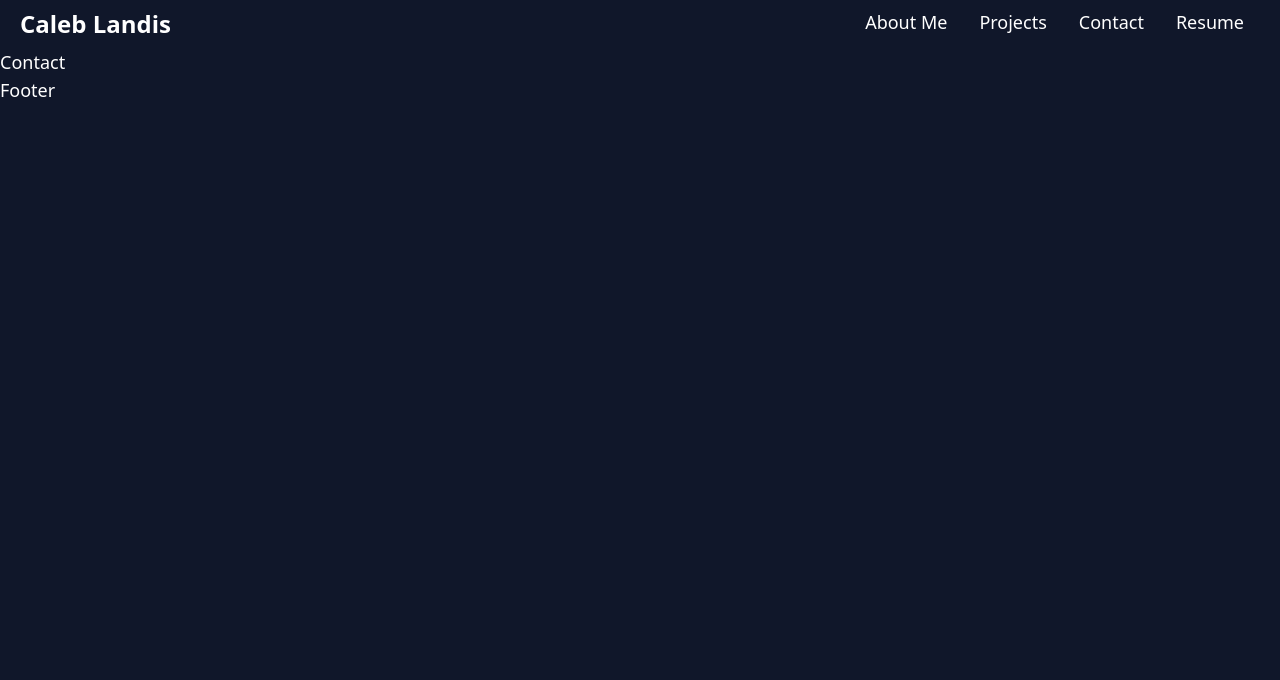
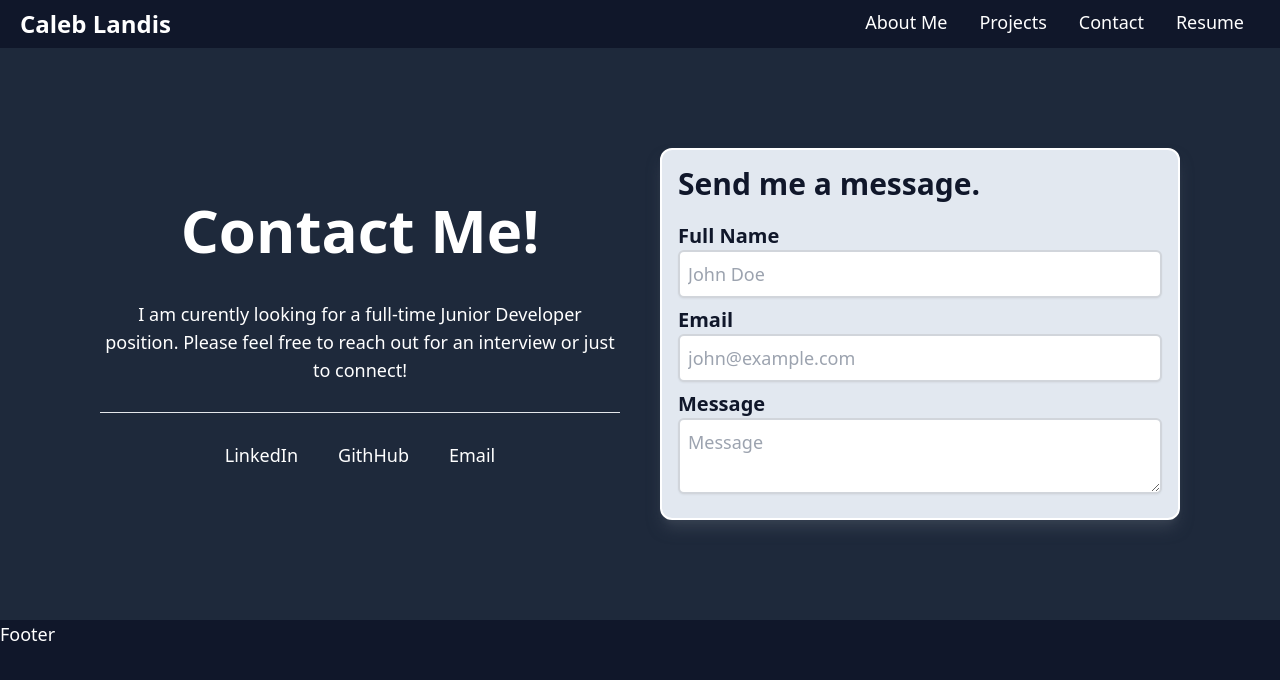
Before and after one commit to caleb765landis/Portfolio, a Next.js app: page /contact in a window 1280 px wide. Shown: the top 680 px of the page. Built offline with nearby package versions, Linux system fonts and the light colour scheme.

Commit message:
Layed out contact section

```diff
--- a/components/elements/FeaturedProject.jsx
+++ b/components/elements/FeaturedProject.jsx
@@ -1,15 +1,16 @@
 import Link from "next/link"
+import clsx from 'clsx'
 import PrimaryButton from "./PrimaryButton"
 import TechnologyPill from "./TechnologyPill"
 
 // TODO: Add ability to flip image and project info
-export default function FeaturedProject({ title, description, technologies, link, imgPath}) {
+export default function FeaturedProject({ title, description, technologies, link, imgPath, flip=false}) {
     return (
         <>
             {/* Featured Project Card */}
             <div className="card border-slate-300 border-2 flex w-full min-h-fit mb-10">
                 {/* Grid Layout */}
-                <div className="flex md:flex-nowrap flex-wrap-reverse gap-6">
+                <div className="flex md:flex-nowrap flex-wrap-reverse items-center gap-6">
                     {/* Project Description */}
                     <div className="flex flex-col md:basis-1/2">
                         <h1 className="pb-3 text-3xl font-semibold">{title ? title : "Title"}</h1>
@@ -34,7 +35,12 @@ export default function FeaturedProject({ title, description, technologies, link
                     </div>
 
                     {/* Project Image */}
-                    <div className="flex justify-center items-center md:basis-1/2">
+                    <div className={clsx(
+                        "flex justify-center items-center md:basis-1/2",
+                        {
+                            "order-first": flip === true
+                        },
+                    )}>
                         <img
                             priority
                             src={imgPath}
--- a/components/layouts/home/About.jsx
+++ b/components/layouts/home/About.jsx
@@ -8,7 +8,7 @@ export default function About() {
             <div id="about" className="min-h-screen md:p-20 p-10 flex flex-wrap justify-center">
                 {/* Introduction Section */}
                 <div className="content-center flex flex-col justify-center">
-                    <div className="flex justify-center text-6xl font-semibold md:pb-10 pb-10"><h1>About Me</h1></div>
+                    <div className="flex justify-center text-6xl font-semibold pb-10"><h1>About Me</h1></div>
                     <div className="flex justify-center md:text-center text-xl pb-10">
                         <p>
                             Lorem ipsum dolor sit amet, consectetur adipiscing elit, sed do eiusmod tempor incididunt ut labore et dolore magna aliqua. Ut enim ad minim veniam, quis nostrud exercitation ullamco laboris nisi ut aliquip ex ea commodo consequat. Duis aute irure dolor in reprehenderit in voluptate velit esse cillum dolore eu fugiat nulla pariatur. Excepteur sint occaecat cupidatat non proident, sunt in culpa qui officia deserunt mollit anim id est laborum.
--- a/components/layouts/home/Contact.jsx
+++ b/components/layouts/home/Contact.jsx
@@ -1,8 +1,48 @@
 export default function Contact() {
     return (
     <>
-        <div id="contact" className="h-screen bg-accent">
-            <h1>Contact</h1>
+        {/* Contact Section */}
+        <div id="contact" className="bg-accent md:p-20 p-5 flex flex-wrap justify-center items-center md:grid-cols-2">
+            {/* Heading Section */}
+            <div className="flex flex-col md:basis-1/2 text-center p-5">
+                <h1 className="text-6xl font-semibold pb-10">Contact Me!</h1>
+                <p>
+                    I am curently looking for a full-time Junior Developer position. Please feel free to reach out for an interview or just to connect!
+                </p>
+                <br/><hr/><br/>
+                <p></p>
+                <div className="flex justify-center">
+                    <span className="px-5">LinkedIn </span>
+                    <span className="px-5">GithHub </span>
+                    <span className="px-5">Email</span>
+                </div>
+            </div>
+            {/* Contact Form Section*/}
+            <div className="flex justify-center items-center md:basis-1/2 grow p-5">
+                {/* Form Container */}
+                <div className="flex flex-col grow p-4 rounded-xl text-primary bg-slate-200 border-2 border-white shadow-lg shadow-gray-700">
+                    <h1 className="text-3xl font-semibold pb-5">Send me a message.</h1>
+                    <form className="text-xl">
+                        {/* Full Name */}
+                        <label className="block pb-2">
+                            <span className="font-semibold">Full Name</span>
+                                <input type="text" placeholder="John Doe" className="form-input block w-full rounded-md border-2 border-gray-300 shadow-sm focus:border-accentSecondary p-2 text-lg"></input>
+                        </label>
+
+                        {/* Email Address */}
+                        <label className="block pb-2">
+                            <span className="font-semibold">Email</span>
+                                <input type="email" placeholder="john@example.com" className="form-input block w-full rounded-md border-2 border-gray-300 shadow-sm focus:border-accentSecondary p-2 text-lg"></input>
+                        </label>
+
+                        {/* Message */}
+                        <label className="block pb-2">
+                            <span className="font-semibold">Message</span>
+                                <textarea placeholder="Message" className="form-textarea block w-full rounded-md border-2 border-gray-300 shadow-sm focus:border-accentSecondary p-2 text-lg"></textarea>
+                        </label>
+                    </form>
+                </div>
+            </div>
         </div>
     </>
     );
--- a/components/layouts/home/Projects.jsx
+++ b/components/layouts/home/Projects.jsx
@@ -1,5 +1,8 @@
 import Link from "next/link"
 import FeaturedProject from "../../elements/FeaturedProject.jsx"
+
+// https://api.github.com/users/caleb765landis
+// https://api.github.com/users/caleb765landis/repos
 
 export default function Projects() {
     let tecnologies1 = [
@@ -22,17 +25,21 @@ export default function Projects() {
     return (
         <>
             {/* Featured Projects Section */}
-            <div id="projects" className="min-h-screen bg-secondary text-accent md:p-20 p-10 flex flex-wrap flex-col items-center">
+            <div id="projects" className="min-h-screen bg-secondary text-accent md:p-20 p-10 flex flex-wrap flex-col">
                 {/* Heading Section */}
-                <div className="flex flex-col text-center pb-10">
+                <div className="flex flex-col text-center pb-10 items-center">
                     <div className="text-6xl font-semibold mt-8 p-5"><h1>Featured Projects</h1></div>
                     <div><Link href="../../projects/" className="text-accentSecondary hover:text-accent">See All Projects -&gt;</Link></div>
                 </div>
 
                 {/* Project Cards */}
-                <FeaturedProject title="Project 1 Title" description="This is my first project description." technologies={tecnologies1} link="https://github.com/caleb765landis" imgPath="/images/Profile_Photo.jpg"/>
-                <FeaturedProject title="Project 2 Title" description="This is my second project description." technologies={tecnologies2} link="https://github.com/caleb765landis" imgPath="/images/Profile_Photo.jpg"/>
-                <FeaturedProject title="Project 3 Title" description="This is my third project description." technologies={tecnologies3} link="https://github.com/caleb765landis" imgPath="/images/Profile_Photo.jpg"/>
+                <div className="flex flex-col items-center">
+                    <FeaturedProject title="Project 1 Title" description="This is my first project description." technologies={tecnologies1} link="https://github.com/caleb765landis" imgPath="/images/Profile_Photo.jpg"/>
+                    <FeaturedProject title="Project 2 Title" description="This is my second project description." technologies={tecnologies2} link="https://github.com/caleb765landis" imgPath="/images/Profile_Photo.jpg" flip={true} />
+                    <FeaturedProject title="Project 3 Title" description="This is my third project description." technologies={tecnologies3} link="https://github.com/caleb765landis" imgPath="/images/Profile_Photo.jpg"/>
+                </div>
+
+                <div className="flex flex-col items-end"><Link href="../../projects/" className="text-accentSecondary hover:text-accent">See All Projects -&gt;</Link></div>
             </div>
         </>
     );
--- a/package.json
+++ b/package.json
@@ -9,6 +9,7 @@
     "lint": "next lint"
   },
   "dependencies": {
+    "clsx": "^2.0.0",
     "next": "latest",
     "react": "latest",
     "react-dom": "latest",
--- a/pages/contact/index.jsx
+++ b/pages/contact/index.jsx
@@ -1,7 +1,10 @@
+import ContactSection from "../../components/layouts/home/Contact"
 export default function Contact() {
     return (
         <>
-            <div className="content-center justify-center text-teal">Contact</div>
+            <div className="bg-accent flex items-center">
+                <ContactSection className="" />
+            </div>
         </>
     );
 }
--- a/styles/global.css
+++ b/styles/global.css
@@ -8,7 +8,7 @@ html {
 
 body {
     color: white;
-    @apply text-lg bg-primary;
+    @apply text-lg antialiased bg-primary;
 }
 
 /* color */
```
Also changed, not shown: 1 other file (tests, documents, lock files or other folders).
